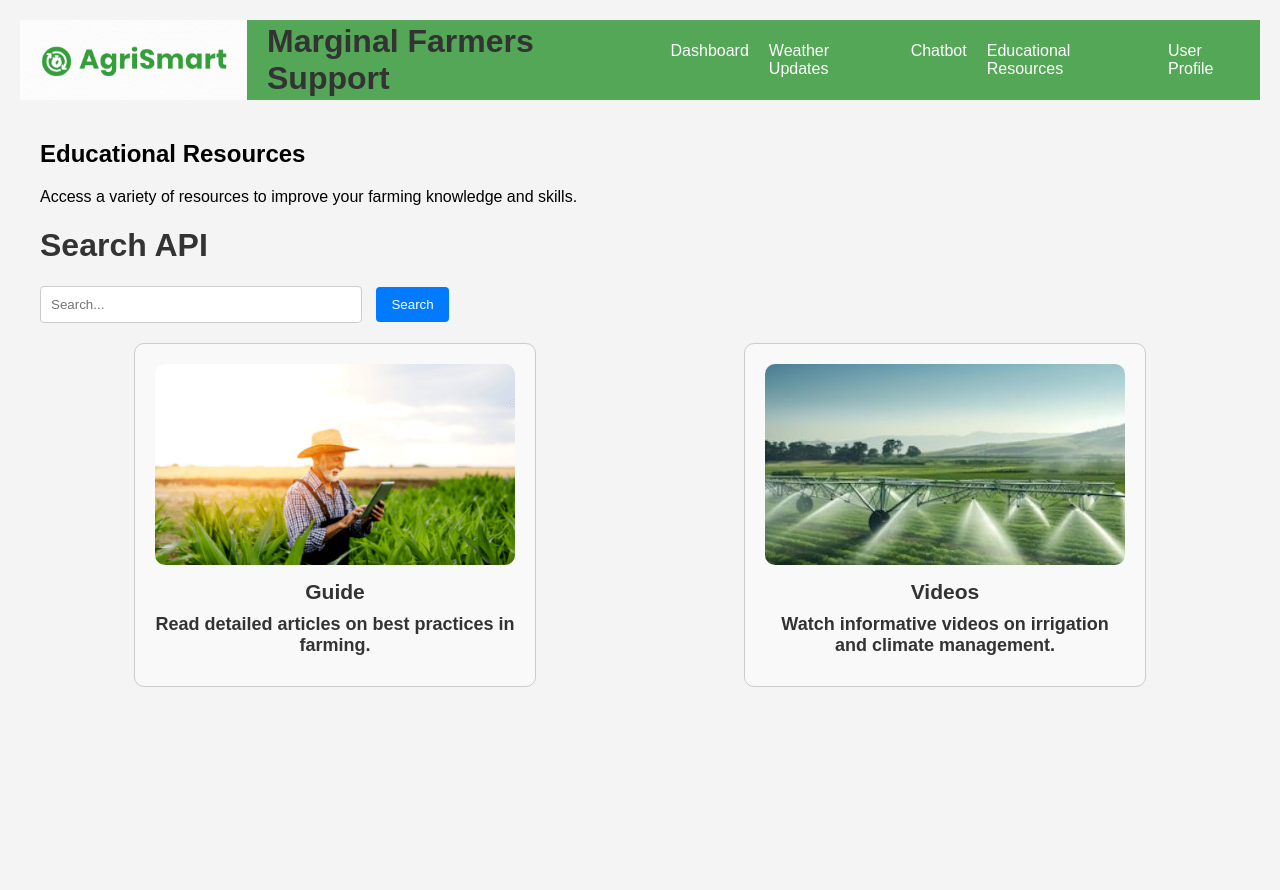
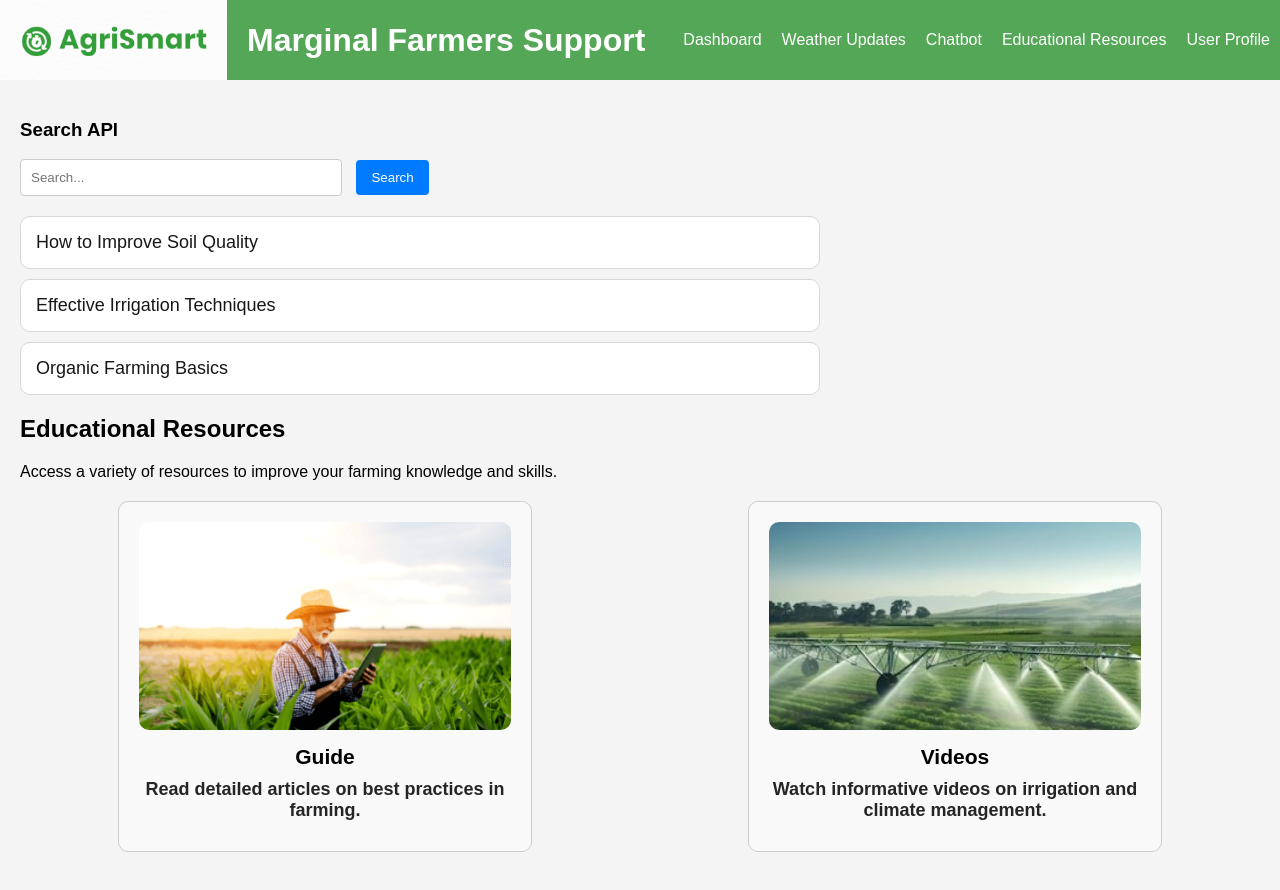
Before and after one commit to kd-456/Green-Innovators-, a website: page public/html/educational-resources.html in a window 1280 px wide. Before the commit the page ends 800 px from the top, so only its background shows below. Drawn offline with Linux system fonts and the light colour scheme; files whose address does not match are found by name.

Commit message:
updated edu-resources for search

```diff
--- a/public/css/educational-resources.css
+++ b/public/css/educational-resources.css
@@ -35,11 +35,15 @@
 /* Specific styles for the educational resources page */
 body {
     font-family: Arial, sans-serif;
-    margin: 20px;
+    /* margin: 20px; */
 }
 
 h1 {
-    color: #333;
+    color: #ffffff;
+}
+
+h3 {
+    color: #000000;
 }
 
 form {
@@ -151,6 +155,8 @@ button:hover {
     object-fit: cover
 }
 
-.panel h3, .panel p {
-    margin: 10px 0; /* Optional: add margins for styling */
+.panel h3,
+.panel p {
+    margin: 10px 0;
+    /* Optional: add margins for styling */
 }
--- a/public/css/signup.css
+++ b/public/css/signup.css
@@ -1,5 +1,5 @@
 body {
-    background-color: #ffffff;
+    background-color: #33A039;
     background-image: url("../assets/img/logo2.png");
     background-size: 750px 744px;
     background-position-x: left;
@@ -7,7 +7,7 @@ body {
     border: 2px #ffffff;
     width: 400px;
     height: 500px;
-    box-shadow: 10px 10px 8px 10px #a9f4a5;
+    /* box-shadow: 10px 10px 8px 10px #a9f4a5; */
     text-align: center;
     padding-bottom: 70px;
     margin-right: 20px;
@@ -16,6 +16,7 @@ body {
 
 }
 
+/* #33A039 */
 .logo-img {
 
     margin-left: 0;
@@ -34,7 +35,7 @@ body {
 
 .Login {
     font-size: 20px;
-    background-color: #17a21cee;
+    background-color: #ffffffee;
     font-family: 'Handjet', cursive;
     font-family: 'Montserrat', sans-serif;
     font-family: 'Nunito Sans', sans-serif;
--- a/public/html/educational-resources.html
+++ b/public/html/educational-resources.html
@@ -4,14 +4,14 @@
 <!-- <html lang="en">
 
 <head> -->
-    <!-- <meta charset="UTF-8"> -->
-    <!-- <meta name="viewport" content="width=device-width, initial-scale=1.0"> -->
-    <!-- <title>Search API Setup</title> -->
-    <!-- <link rel="stylesheet" href="styles.css"> -->
+<!-- <meta charset="UTF-8"> -->
+<!-- <meta name="viewport" content="width=device-width, initial-scale=1.0"> -->
+<!-- <title>Search API Setup</title> -->
+<!-- <link rel="stylesheet" href="styles.css"> -->
 <!-- </head> -->
 
 <!-- <body> -->
-    <!-- <h1>Search API</h1>
+<!-- <h1>Search API</h1>
     <form id="searchForm">
         <input type="text" id="query" placeholder="Search...">
         <button type="submit">Search</button>
@@ -20,7 +20,8 @@
 
     <script src="script.js"></script> -->
 <!-- </body> -->
-<head>
+
+<!-- <head>
     <meta charset="UTF-8">
     <meta name="viewport" content="width=device-width, initial-scale=1.0">
     <title>Educational Resources - Marginal Farmers Support</title>
@@ -67,7 +68,7 @@
     <header>
         <div class="header-content">
             <img src="..\assets\img\logo.png" alt="Logo" class="logo">
-            <!-- Add the path to your logo image -->
+
             <h1>Marginal Farmers Support</h1>
             <nav>
                 <ul>
@@ -106,18 +107,113 @@
                     <p>Watch informative videos on irrigation and climate management.</p>
                 </a>
             </div>
-            <!-- <div class="panel"> -->
-                <!-- <a href="guides.html">
-                    <img src="../images/guides.jpg" alt="Guides">
-                    <h3>Article</h3>
-                    <p>Download guides to help you implement effective farming techniques.</p> -->
-                <!-- </a> -->
+
             </div>
         </div>
     </main>
-    <!-- <footer> -->
-        <!-- <p>&copy; 2024 Marginal Farmers Support. All rights reserved.</p> -->
-    <!-- </footer> -->
+
+    <script src="../js/educational-resources.js"></script>
+</body>
+
+</html> -->
+
+
+
+<!DOCTYPE html>
+<html lang="en">
+
+<head>
+    <meta charset="UTF-8">
+    <meta name="viewport" content="width=device-width, initial-scale=1.0">
+    <title>Educational Resources - Marginal Farmers Support</title>
+    <link rel="stylesheet" href="../css/styles.css">
+    <link rel="stylesheet" href="../css/educational-resources.css">
+    <style>
+        .panel-container {
+            display: flex;
+            justify-content: space-around;
+            margin-top: 20px;
+        }
+
+        .panel {
+            width: 30%;
+            padding: 20px;
+            text-align: center;
+            border: 1px solid #ccc;
+            border-radius: 10px;
+            background-color: #f9f9f9;
+            transition: background-color 0.3s, transform 0.3s;
+        }
+
+        .panel:hover {
+            background-color: #f0f0f0;
+            transform: scale(1.05);
+        }
+
+        .panel a {
+            text-decoration: none;
+            color: #252525;
+            font-weight: bold;
+        }
+
+        .panel img {
+            width: 100%;
+            height: auto;
+            border-radius: 10px;
+        }
+    </style>
+</head>
+
+<body>
+    <header>
+        <div class="header-content">
+            <img src="..\assets\img\logo.png" alt="Logo" class="logo">
+            <h1>Marginal Farmers Support</h1>
+            <nav>
+                <ul>
+                    <li><a href="/html/dashboard.html">Dashboard</a></li>
+                    <li><a href="/html/weather-updates.html">Weather Updates</a></li>
+                    <li><a href="/html/chatbot.html">Chatbot</a></li>
+                    <li><a href="/html/educational-resources.html">Educational Resources</a></li>
+                    <li><a href="/html/user-profile.html">User Profile</a></li>
+                </ul>
+            </nav>
+        </div>
+    </header>
+    <main>
+        <h3>Search API</h3>
+        <form id="searchForm">
+            <input type="text" id="query" placeholder="Search...">
+            <button type="submit">Search</button>
+        </form>
+        <div id="results"></div>
+
+        <ul class="resource-list"></ul>
+        <h2>Educational Resources</h2>
+        <p>Access a variety of resources to improve your farming knowledge and skills.</p>
+
+        <div class="panel-container">
+            <div class="panel">
+                <a href="articles.html">
+                    <img src="../assets/img/article_image.png" alt="Articles">
+                    <h3>Guide</h3>
+                    <p>Read detailed articles on best practices in farming.</p>
+                </a>
+            </div>
+            <div class="panel">
+                <a href="videos.html">
+                    <img src="../assets/img/irrigation.jpg" alt="Videos">
+                    <h3>Videos</h3>
+                    <p>Watch informative videos on irrigation and climate management.</p>
+                </a>
+            </div>
+        </div>
+
+
+    </main>
+    <!-- <footer>
+        <p>&copy; 2024 Marginal Farmers Support. All rights reserved.</p>
+    </footer> -->
     <script src="../js/educational-resources.js"></script>
 </body>
 
--- a/public/js/educational-resources.js
+++ b/public/js/educational-resources.js
@@ -1,4 +1,28 @@
-// Specific JavaScript for the educational resources page
+// // Specific JavaScript for the educational resources page
+
+// document.addEventListener('DOMContentLoaded', () => {
+//     const resources = [
+//         { title: 'How to Improve Soil Quality', url: 'https://example.com/soil-quality' },
+//         { title: 'Effective Irrigation Techniques', url: 'https://example.com/irrigation' },
+//         { title: 'Organic Farming Basics', url: 'https://example.com/organic-farming' }
+//     ];
+
+//     const resourceList = document.querySelector('.resource-list');
+
+//     resources.forEach(resource => {
+//         const listItem = document.createElement('li');
+
+//         const link = document.createElement('a');
+//         link.href = resource.url;
+//         link.target = '_blank';
+//         link.textContent = resource.title;
+
+//         listItem.appendChild(link);
+//         resourceList.appendChild(listItem);
+//     });
+// });
+
+
 
 document.addEventListener('DOMContentLoaded', () => {
     const resources = [
@@ -20,4 +44,41 @@ document.addEventListener('DOMContentLoaded', () => {
         listItem.appendChild(link);
         resourceList.appendChild(listItem);
     });
+
+    // Search functionality
+    const searchForm = document.getElementById('searchForm');
+    const resultsDiv = document.getElementById('results');
+
+    searchForm.addEventListener('submit', async (event) => {
+        event.preventDefault();
+
+        const query = document.getElementById('query').value;
+        if (!query) return;
+
+        try {
+            const response = await fetch(`/search?q=${query}`);
+            const data = await response.json();
+            displayResults(data);
+        } catch (error) {
+            console.error('Error fetching search results:', error);
+            resultsDiv.innerHTML = `<p>Error fetching search results.</p>`;
+        }
+    });
+
+    function displayResults(data) {
+        resultsDiv.innerHTML = '';
+        if (data.organic_results && data.organic_results.length > 0) {
+            data.organic_results.forEach(result => {
+                const resultItem = document.createElement('div');
+                resultItem.className = 'result-item';
+                resultItem.innerHTML = `
+                    <h3><a href="${result.link}" target="_blank">${result.title}</a></h3>
+                    <p>${result.snippet}</p>
+                `;
+                resultsDiv.appendChild(resultItem);
+            });
+        } else {
+            resultsDiv.innerHTML = '<p>No results found.</p>';
+        }
+    }
 });
```
Also changed, not shown: server.js (+182 -82 lines).
